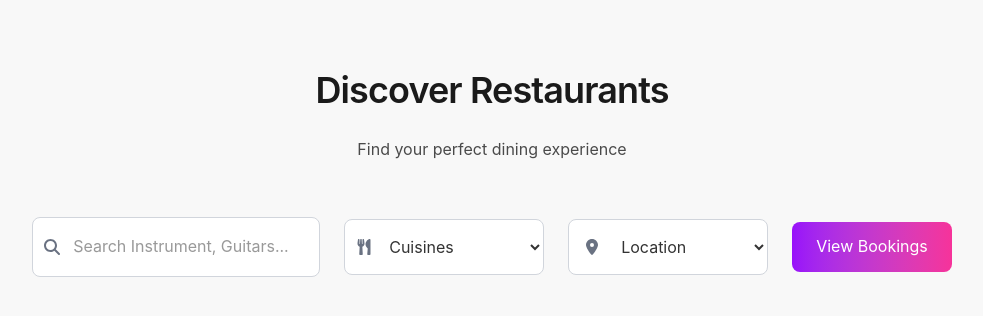
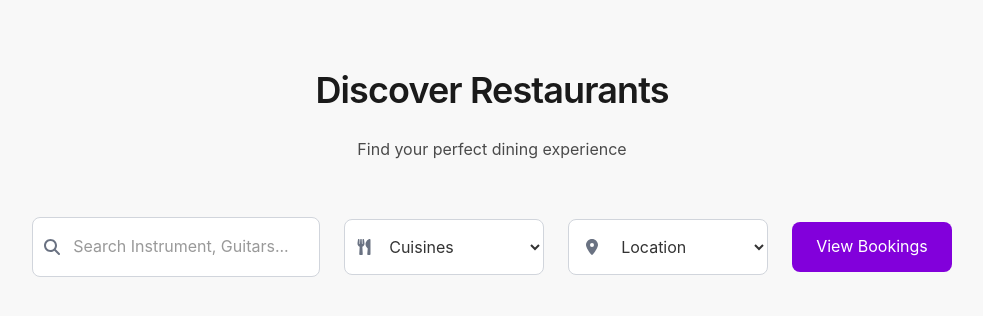
Before and after one commit to muhammad230/Htl-WEB, a React (Vite) app: page / in a window 1280 px wide. Shown: the top 316 px of the page, without its empty margins (148-1131 px from the left). Built offline with nearby package versions, Linux system fonts and the light colour scheme.

Commit message:
add react routs

```diff
--- a/package.json
+++ b/package.json
@@ -14,6 +14,7 @@
     "react": "^19.2.5",
     "react-dom": "^19.2.5",
     "react-icons": "^5.6.0",
+    "react-router-dom": "^7.14.2",
     "tailwindcss": "^4.2.4"
   },
   "devDependencies": {
--- a/src/components/FirstPage.jsx
+++ b/src/components/FirstPage.jsx
@@ -57,7 +57,7 @@ const FirstPage = () => {
           </div>
 
           {/* Button */}
-          <button className="px-6 py-3 rounded-lg text-white bg-gradient-to-r from-purple-600 to-pink-500">
+          <button className="px-6 py-3 rounded-lg text-white bg-purple-700 hover:bg-purple-800 transition-colors duration-300">
             View Bookings
           </button>
         </div>
```
Also changed, not shown: 1 other file (tests, documents, lock files or other folders).
